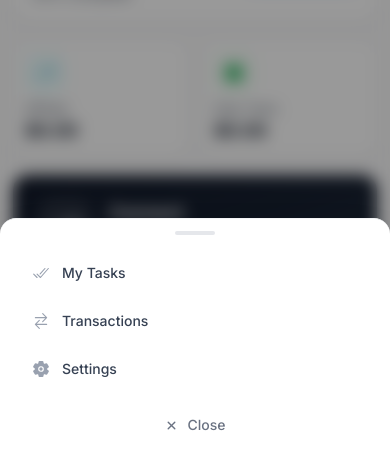
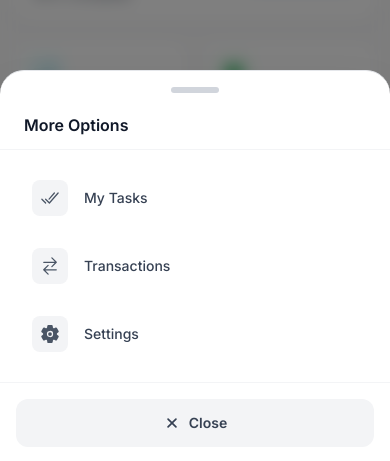
Before and after one commit to sadiqdev1/taskora, a React (Vite) app: page /dashboard in a window 390 px wide. Both pictures are taken after a click on the button "More". Shown: the part 381-842 px from the top of the page. Built offline with nearby package versions, Linux system fonts and the light colour scheme; no server answers.

Commit message:
feat: enhance mobile navigation UI with modern design and animations

```diff
--- a/src/components/layout/MobileNav.jsx
+++ b/src/components/layout/MobileNav.jsx
@@ -57,8 +57,9 @@ const MobileNav = () => {
 
   return (
     <>
-      <nav className="fixed bottom-0 left-0 right-0 z-40 border-t border-gray-100 dark:border-zinc-800 bg-white/95 dark:bg-zinc-900/95 backdrop-blur-md md:hidden">
-        <div className="flex h-16 items-center">
+      {/* Mobile Bottom Navigation */}
+      <nav className="fixed bottom-0 left-0 right-0 z-40 border-t border-gray-200 dark:border-zinc-800 bg-white dark:bg-zinc-900 md:hidden safe-area-bottom">
+        <div className="flex h-16 items-center px-2">
           {mainItems.map((item) => {
             const Icon = item.icon;
             const active = isActive(item.path);
@@ -66,20 +67,25 @@ const MobileNav = () => {
               <Link
                 key={item.path}
                 to={item.path}
-                className="group flex flex-col items-center justify-center flex-1 h-full text-xs font-medium transition-all active:scale-95"
+                className="group flex flex-col items-center justify-center flex-1 h-full gap-1 transition-all active:scale-95"
               >
-                <div className={`p-1.5 rounded-xl transition-all ${
-                  active ? 'bg-blue-50 dark:bg-blue-500/10' : ''
+                <div className={`relative p-2 rounded-xl transition-all duration-200 ${
+                  active
+                    ? 'bg-blue-500 shadow-lg shadow-blue-500/30'
+                    : 'hover:bg-gray-100 dark:hover:bg-zinc-800'
                 }`}>
                   <Icon
-                    size={19}
-                    className={`transition-colors ${
-                      active ? 'text-blue-500' : 'text-gray-400 dark:text-zinc-500'
+                    size={22}
+                    className={`transition-colors duration-200 ${
+                      active ? 'text-white' : 'text-gray-500 dark:text-zinc-400'
                     }`}
                   />
+                  {active && (
+                    <div className="absolute -bottom-1 left-1/2 -translate-x-1/2 w-1 h-1 bg-blue-500 rounded-full" />
+                  )}
                 </div>
-                <span className={`mt-0.5 text-[10px] ${
-                  active ? 'text-blue-500' : 'text-gray-400 dark:text-zinc-500'
+                <span className={`text-[10px] font-medium transition-colors duration-200 ${
+                  active ? 'text-blue-600 dark:text-blue-400' : 'text-gray-500 dark:text-zinc-400'
                 }`}>
                   {item.label}
                 </span>
@@ -90,18 +96,25 @@ const MobileNav = () => {
           {/* More Button */}
           <button
             onClick={() => setMoreOpen(true)}
-            className="group flex flex-col items-center justify-center flex-1 h-full text-xs font-medium transition-all active:scale-95"
+            className="group flex flex-col items-center justify-center flex-1 h-full gap-1 transition-all active:scale-95"
           >
-            <div className={`p-1.5 rounded-xl transition-all ${
-              hasActiveMore ? 'bg-blue-50 dark:bg-blue-500/10' : ''
+            <div className={`relative p-2 rounded-xl transition-all duration-200 ${
+              hasActiveMore
+                ? 'bg-blue-500 shadow-lg shadow-blue-500/30'
+                : 'hover:bg-gray-100 dark:hover:bg-zinc-800'
             }`}>
               <IoEllipsisHorizontal
-                size={19}
-                className={hasActiveMore ? 'text-blue-500' : 'text-gray-400 dark:text-zinc-500'}
+                size={22}
+                className={`transition-colors duration-200 ${
+                  hasActiveMore ? 'text-white' : 'text-gray-500 dark:text-zinc-400'
+                }`}
               />
+              {hasActiveMore && (
+                <div className="absolute -bottom-1 left-1/2 -translate-x-1/2 w-1 h-1 bg-blue-500 rounded-full" />
+              )}
             </div>
-            <span className={`mt-0.5 text-[10px] ${
-              hasActiveMore ? 'text-blue-500' : 'text-gray-400 dark:text-zinc-500'
+            <span className={`text-[10px] font-medium transition-colors duration-200 ${
+              hasActiveMore ? 'text-blue-600 dark:text-blue-400' : 'text-gray-500 dark:text-zinc-400'
             }`}>
               More
             </span>
@@ -111,17 +124,29 @@ const MobileNav = () => {
 
       {/* More Menu Modal */}
       {moreOpen && (
-        <div className="fixed inset-0 z-50 flex items-end md:hidden" onClick={() => setMoreOpen(false)}>
-          <div className="absolute inset-0 bg-black/40 backdrop-blur-sm" />
+        <div
+          className="fixed inset-0 z-50 flex items-end md:hidden"
+          onClick={() => setMoreOpen(false)}
+          style={{ animation: 'fadeIn .2s ease' }}
+        >
+          <div className="absolute inset-0 bg-black/50 backdrop-blur-sm" />
           <div
-            className="relative w-full bg-white dark:bg-zinc-900 rounded-t-2xl shadow-2xl border-t border-gray-100 dark:border-zinc-800 pb-[env(safe-area-inset-bottom)]"
-            style={{ animation: 'slideUp .25s cubic-bezier(.22,.61,.36,1)' }}
+            className="relative w-full bg-white dark:bg-zinc-900 rounded-t-3xl shadow-2xl border-t border-gray-200 dark:border-zinc-800"
+            style={{ animation: 'slideUp .3s cubic-bezier(.22,.61,.36,1)' }}
             onClick={(e) => e.stopPropagation()}
           >
-            <div className="flex justify-center pt-3 pb-1">
-              <div className="w-10 h-1 rounded-full bg-gray-200 dark:bg-zinc-700" />
+            {/* Handle Bar */}
+            <div className="flex justify-center pt-4 pb-2">
+              <div className="w-12 h-1.5 rounded-full bg-gray-300 dark:bg-zinc-700" />
             </div>
-            <div className="px-4 py-3 space-y-1">
+
+            {/* Menu Title */}
+            <div className="px-6 py-3 border-b border-gray-100 dark:border-zinc-800">
+              <h3 className="text-base font-semibold text-gray-900 dark:text-white">More Options</h3>
+            </div>
+
+            {/* Menu Items */}
+            <div className="px-4 py-4 space-y-1 max-h-[60vh] overflow-y-auto">
               {moreItems.map((item) => {
                 const Icon = item.icon;
                 const active = isActive(item.path);
@@ -130,29 +155,67 @@ const MobileNav = () => {
                     key={item.path}
                     to={item.path}
                     onClick={() => setMoreOpen(false)}
-                    className={`flex items-center gap-3 px-4 py-3 rounded-xl text-sm font-medium transition-all ${
+                    className={`flex items-center gap-4 px-4 py-3.5 rounded-xl text-sm font-medium transition-all active:scale-98 ${
                       active
                         ? 'bg-blue-50 dark:bg-blue-500/10 text-blue-600 dark:text-blue-400'
-                        : 'text-gray-700 dark:text-zinc-200 hover:bg-gray-50 dark:hover:bg-zinc-800'
+                        : 'text-gray-700 dark:text-zinc-200 hover:bg-gray-50 dark:hover:bg-zinc-800 active:bg-gray-100 dark:active:bg-zinc-700'
                     }`}
                   >
-                    <Icon size={18} className={active ? 'text-blue-500' : 'text-gray-400 dark:text-zinc-500'} />
-                    {item.label}
+                    <div className={`p-2 rounded-lg ${
+                      active
+                        ? 'bg-blue-100 dark:bg-blue-500/20'
+                        : 'bg-gray-100 dark:bg-zinc-800'
+                    }`}>
+                      <Icon
+                        size={20}
+                        className={active ? 'text-blue-600 dark:text-blue-400' : 'text-gray-600 dark:text-zinc-400'}
+                      />
+                    </div>
+                    <span className="flex-1">{item.label}</span>
+                    {active && (
+                      <div className="w-2 h-2 rounded-full bg-blue-500" />
+                    )}
                   </Link>
                 );
               })}
             </div>
-            <div className="px-4 pb-4">
+
+            {/* Close Button */}
+            <div className="px-4 py-4 border-t border-gray-100 dark:border-zinc-800 pb-safe">
               <button
                 onClick={() => setMoreOpen(false)}
-                className="w-full py-3 rounded-xl text-sm font-medium text-gray-500 dark:text-zinc-400 hover:bg-gray-50 dark:hover:bg-zinc-800 transition flex items-center justify-center gap-2"
+                className="w-full py-3.5 rounded-xl text-sm font-semibold text-gray-700 dark:text-zinc-300 bg-gray-100 dark:bg-zinc-800 hover:bg-gray-200 dark:hover:bg-zinc-700 transition-all active:scale-98 flex items-center justify-center gap-2"
               >
-                <IoClose size={15} /> Close
+                <IoClose size={18} />
+                Close
               </button>
             </div>
           </div>
         </div>
       )}
+
+      <style jsx>{`
+        @keyframes fadeIn {
+          from { opacity: 0; }
+          to { opacity: 1; }
+        }
+        @keyframes slideUp {
+          from {
+            opacity: 0;
+            transform: translateY(100%);
+          }
+          to {
+            opacity: 1;
+            transform: translateY(0);
+          }
+        }
+        .safe-area-bottom {
+          padding-bottom: env(safe-area-inset-bottom);
+        }
+        .pb-safe {
+          padding-bottom: calc(1rem + env(safe-area-inset-bottom));
+        }
+      `}</style>
     </>
   );
 };
```
